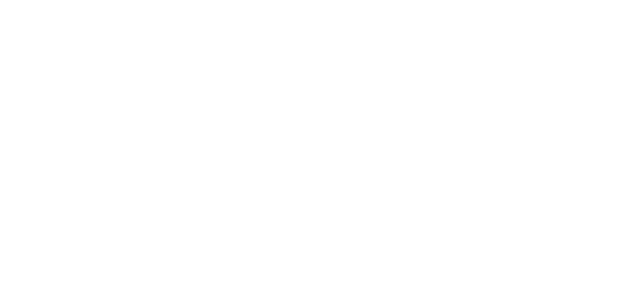
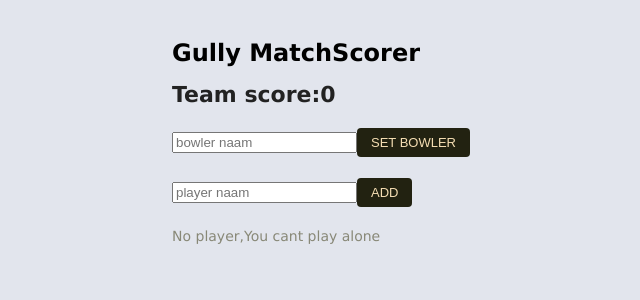
Before and after one commit to atharva123aa/Gully-Match-scorer, a Flask app: page / in a window 1280 px wide. Before the commit the part shown is empty. Shown: the top 300 px of the page, without its empty margins (120-760 px from the left). Run offline with Flask 3, Linux system fonts and the light colour scheme.

Commit message:
form actions and error fixes app.py synced

```diff
--- a/templates/index.html
+++ b/templates/index.html
@@ -1,28 +1,44 @@
 <html>
-    <head><meta name="viewport" content="width=device-width, initial-scale=1.0"><title>GMC!</title</head>
+    <head><meta name="viewport" content="width=device-width, initial-scale=1.0"><title>GMC!</title>
     <LINK REL="stylesheet" href="/static/style.css"></head><body><h1>Gully Match<strong>Scorer</strong></h1>
          <div  class="total">
             Team score:{{ total }}
-         </div> <!--7 53--> <div class="add-box"> <form action="/add_player"method="POST"><input type="text" name="name"
+         </div> <div class="add-box"> <form action="/set_bowler" method="POST">
+            <INPUT TYPE="text" name="name" placeholder="bowler naam"><button>
+                SET BOWLER</BUTTON></FORM>
+
+{% if bowler['name'] %}
+<p>BOWLING: <STRONG>{{ bowler['name'] }}</strong> - {{ bowler['balls'] }}/6 balls</p>
+    {% if bowler['balls'] >= 6 %}
+<p style ="color:red ; font-weight: bold;">done over,change</p>
+{% endif %}
+{% endif %}</div>
+
+
+
+
+
+         <div class="add-box"> <form action="/join_player"method="POST"><input type="text" name="name"
              placeholder="player naam"><button>ADD</BUTTON></FORM></DIV>
                 {% if players %}
                 <table><tr>
         <TH>Name</TH>
         <TH>RUN</TH>
+        <TH>BALLS</TH>
             <TH>ADD ++</TH>
                 <TH>REMOVE --</TH></tr>
 
 
-                {% for p in players %}<tr>
+                {% for p in players %}<tr> <td> {{ p.name }}</td>
                     <td class="runs">{{ p.runs }}
                     </td><Td>{{ p.balls }}</td><td>
-<form action="/add_runs" method="POST">
-    <INPUT TYPE="hiddden"name="name" value ="{{ p.name }}"><input type="number"
-        name="runs" min="0" max="6" placeholder="0-6"><!--in our gully there a rule in which aperson if we hit out of park its a 10run i think they will scoll me for that--><button>+ </button></form></TD><TD><FORM ACTION="/remove"  method="POST"><INPUT TYPE="hidden" name="name" value="{{ p.name }}">
+<form action="/score_run" method="POST">
+    <INPUT TYPE="hidden"name="name" value ="{{ p.name }}"><input type="number"
+        name="runs" min="0" max="6" placeholder="0-6"><!--in our gully there a rule in which aperson if we hit out of park its a 10run i think they will scoll me for that--><button>+ </button></form></TD><TD><FORM ACTION="/out"  method="POST"><INPUT TYPE="hidden" name="name" value="{{ p.name }}">
             <button class="remove">OUT</BUTTON> </FORM></TD></TR>
                 {% endfor %} </table>
                 <div class="factoryreset">
-                    <form action="/reset" method="POST">
+                    <form action="/factoryreset" method="POST">
                         <button class="reset-btn" onclick ="return confirm('start newly;')">RESET MATCH</BUTTON></FORM></DIV>
                         {% else %}
                         <p  class="empty">No player,You cant play alone</p>
```
